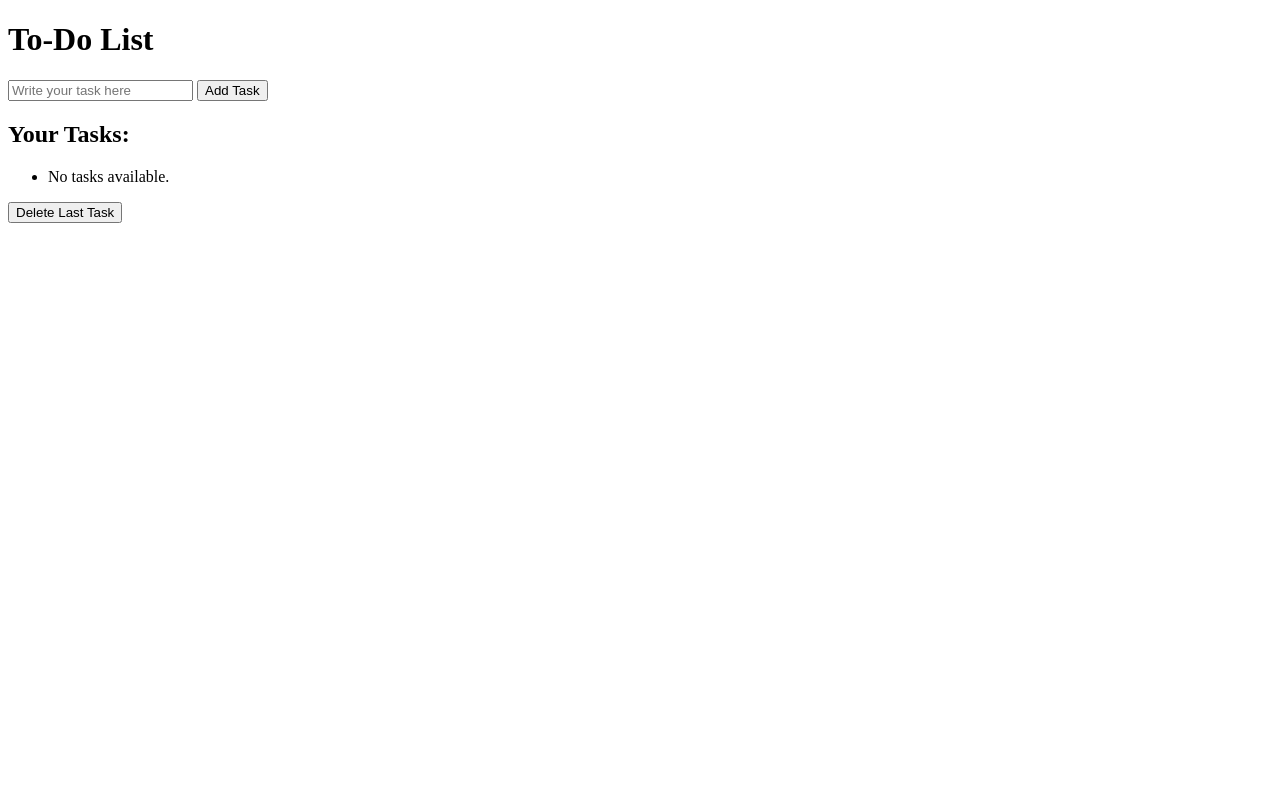
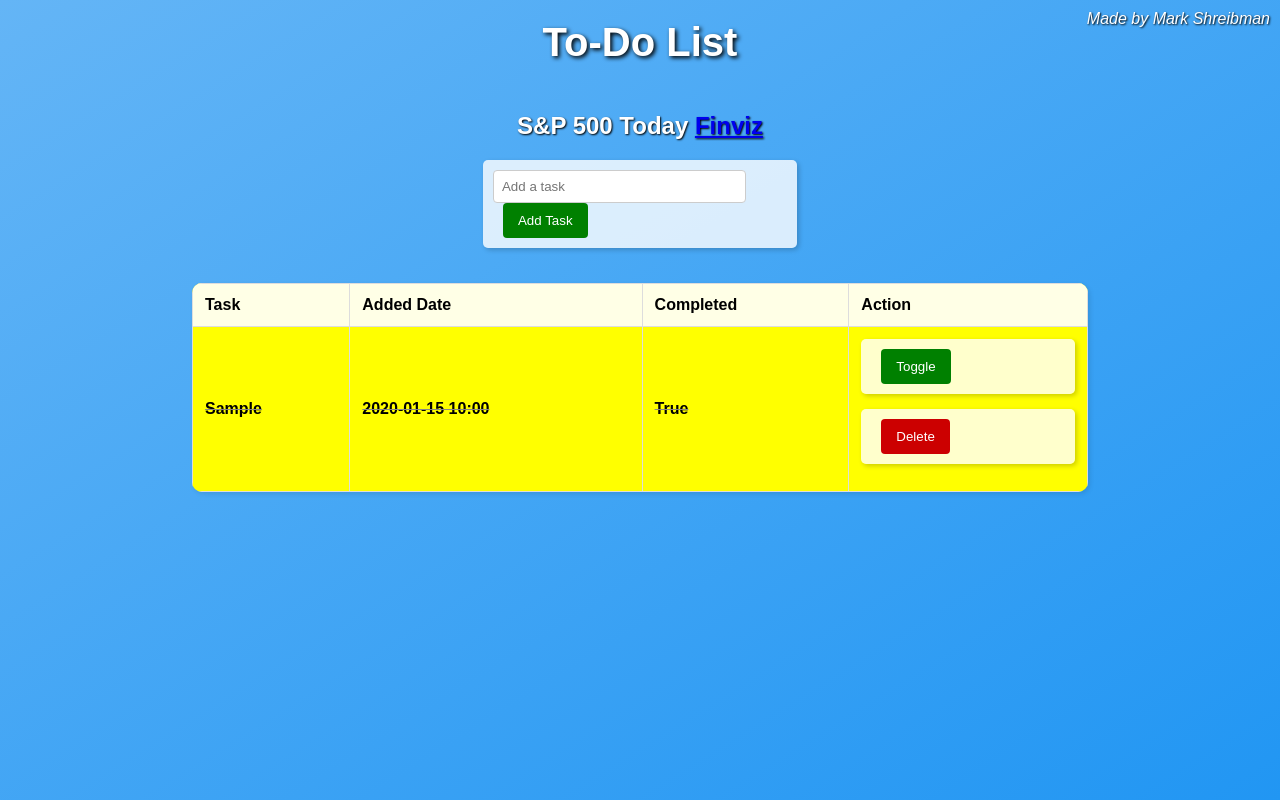
Before and after one commit to meg19780/todo_app, a Flask app: page / in a window 1280 px wide. Run offline with Flask 3, Linux system fonts and the light colour scheme; tables that the repository leaves empty hold one stand-in row (values such as "Sample post").

Commit message:
Updated to-do list functionality

```diff
--- a/app/app.py
+++ b/app/app.py
@@ -1,53 +1,65 @@
-
 import os
 from flask import Flask, render_template, url_for, redirect, request
 from flask_sqlalchemy import SQLAlchemy
 from datetime import datetime
-
-app = Flask(__name__)
 
 # Load database configuration from environment variables
 DB_HOST = os.environ.get("DB_HOST", "db")  # Default to 'db' since Docker Compose names it as such
 DB_USER = os.environ.get("DB_USER", "root")
 DB_PASSWORD = os.environ.get("DB_PASSWORD", "password")
 DB_NAME = os.environ.get("DB_NAME", "todo")
+app = Flask(__name__)
 
-# Configure SQLAlchemy connection to MySQL
-app.config['SQLALCHEMY_DATABASE_URI'] = f"mysql+pymysql://{DB_USER}:{DB_PASSWORD}@{DB_HOST}/{DB_NAME}"
+app.config['SQLALCHEMY_DATABASE_URI'] = f'mysql+pymysql://{DB_USER}:{DB_PASSWORD}@{DB_HOST}/{DB_NAME}'
 app.config['SQLALCHEMY_TRACK_MODIFICATIONS'] = False
-
 db = SQLAlchemy(app)
 
-# Define the Task model
-class Task(db.Model):
-    id = db.Column(db.Integer, primary_key=True)
-    content = db.Column(db.String(200), nullable=False)
-    created_at = db.Column(db.DateTime, default=datetime.utcnow)
+class Taskes(db.Model):
+    task_id = db.Column(db.Integer, primary_key=True)
+    task = db.Column(db.String(255), nullable=False)
+    completed = db.Column(db.Boolean, default=False) #default value is important
+    date_added = db.Column(db.DateTime, default=datetime.utcnow)
+    user_name = db.Column(db.String(255), nullable=True)
 
-# Ensure tables are created before starting the app
-with app.app_context():
-    db.create_all()
+    def __repr__(self):
+        return '<Task %r>' % self.task
 
-@app.route('/', methods=["GET"])
-def main():
-    tasks = Task.query.all()  # Get all tasks from the database
+
+@app.route('/', methods=['GET', 'POST'])
+def add():
+    if request.method == 'POST':
+        try:
+            action = request.form.get('action')
+            task_description = request.form.get('task')
+            task_id = request.form.get('task_id')
+
+            if action == 'add' and task_description:
+                new_task = Taskes(task=task_description) #Correctly add task to the database
+                db.session.add(new_task)
+                db.session.commit()
+
+            elif action == 'delete' and task_id:
+                task_to_delete = Taskes.query.get(int(task_id))
+                if task_to_delete:
+                    db.session.delete(task_to_delete)
+                    db.session.commit()
+
+            elif action == 'toggle' and task_id:
+                task_to_toggle = Taskes.query.get(int(task_id))
+                if task_to_toggle:
+                    task_to_toggle.completed = not task_to_toggle.completed
+                    db.session.commit()
+
+        except Exception as e:
+            db.session.rollback()
+            print(f"Database error: {e}") #Log errors for debugging
+            return f"Database error: {e}", 500 #Return an error message
+    tasks = Taskes.query.all() #Get tasks from database
     return render_template('base2.html', tasks=tasks)
 
-@app.route('/', methods=["POST"])
-def add():
-    if "task" in request.form:
-        task_content = request.form["task"]
-        new_task = Task(content=task_content)
-        db.session.add(new_task)  # Add the new task to the session
-        db.session.commit()  # Commit the session to save changes
-    elif "delete" in request.form:
-        task_id = request.form.get("task_id")
-        if task_id:
-            task_to_delete = Task.query.get(task_id)
-            if task_to_delete:
-                db.session.delete(task_to_delete)
-                db.session.commit()
-    return redirect(url_for('main'))
+
 
 if __name__ == '__main__':
+    with app.app_context():
+        db.create_all()
     app.run(debug=True)
--- a/app/templates/base2.html
+++ b/app/templates/base2.html
@@ -1,29 +1,173 @@
 <!DOCTYPE html>
-<html lang="en">
+<html>
 <head>
-    <meta charset="UTF-8">
-    <meta http-equiv="X-UA-Compatible" content="IE=edge">
-    <meta name="viewport" content="width=device-width, initial-scale=1.0">
-    <title>To-Do List</title>
+    <title>To-Do List - Finviz</title>
+    <style>
+	body {
+            font-family: sans-serif;
+            background: linear-gradient(to bottom right, #64B5F6, #2196F3);
+            background-size: cover;
+            color: white;
+            min-height: 100vh;
+            margin: 0;
+            display: flex;
+            flex-direction: column;
+            align-items: center;
+            position: relative; /* Enable absolute positioning for subtitle */
+        }
+
+        h1 {
+            text-align: center;
+            margin-top: 20px;
+            font-size: 2.5em;
+            text-shadow: 2px 2px 4px #000000;
+        }
+
+        h2 {
+            text-align: center;
+            margin-bottom: 20px;
+            font-size: 1.5em;
+            text-shadow: 1px 1px 2px #000000;
+        }
+
+        .subtitle {
+            position: absolute;
+            top: 10px;
+            right: 10px;
+            font-size: 1em;
+            text-shadow: 1px 1px 2px #000000;
+            font-style: italic;
+            color: white;
+        }
+
+       table {
+            width: 70%;
+            border-collapse: collapse;
+            background-color: yellow; /* yellow table background */
+            border-radius: 10px;
+            box-shadow: 2px 2px 5px rgba(0, 0, 0, 0.1);
+            overflow: hidden;
+            margin-top: 20px;
+        }
+
+        th, td {
+            border: 1px solid #ddd;
+            padding: 12px;
+            text-align: left;
+        }
+
+        th {
+            background-color: rgba(255, 255, 255, 0.9);
+            color: black;
+            font-weight: bold;
+        }
+
+        tr:nth-child(even) {
+            background-color: rgba(255, 255, 255, 0.85);
+        }
+
+        tr:hover {
+            background-color: rgba(255, 255, 255, 0.95);
+        }
+
+        .completed {
+            text-decoration: line-through;
+            color: #888;
+        }
+
+        form {
+            margin-bottom: 15px;
+            background-color: rgba(255, 255, 255, 0.8);
+            padding: 10px;
+            border-radius: 5px;
+            box-shadow: 2px 2px 5px rgba(0,0,0,0.2);
+        }
+
+        input[type="text"] {
+            padding: 8px;
+            border: 1px solid #ccc;
+            border-radius: 4px;
+            width: 80%;
+        }
+
+        button {
+            padding: 10px 15px;
+            margin-left: 10px;
+            background-color: #008000; /* Dark green */
+            color: white;
+            border: none;
+            border-radius: 4px;
+            cursor: pointer;
+            transition: background-color 0.3s ease; /* Smooth transition for hover effect */
+        }
+        button:hover {
+            background-color: #336633;
+        }
+        .delete-button {
+            background-color: #cc0000; /* Dark red */
+            transition: background-color 0.3s ease;
+        }
+        .delete-button:hover {
+            background-color: #990000;
+        }
+
+        td:first-child { /* Target the first cell in each row (task description) */
+          font-weight: bold; /* Make text bold */
+          color: black; /* Make text black */
+        }
+        td:nth-child(2) { /* Targets the second <td> in each row */
+        font-weight: bold;
+        color: black;
+        }
+        td:nth-child(3) { /* Targets the 3 <td> in each row */
+        font-weight: bold;
+        color: black;
+        }
+    </style>
 </head>
 <body>
     <h1>To-Do List</h1>
+    <h2>S&P 500 Today <a href="https://finviz.com/map.ashx?t=sec" target="_blank">Finviz</a></h2>
+
+    <div class="subtitle">Made by Mark Shreibman</div>
+
     <form method="POST">
-        <input type="text" name="task" placeholder="Write your task here" required>
+        <input type="hidden" name="action" value="add">
+        <input type="text" name="task" placeholder="Add a task">
         <button type="submit">Add Task</button>
     </form>
 
-    <h2>Your Tasks:</h2>
-    <ul>
-        {% for task, deadline in task_list %}
-            <li>{{ task }} (Due: {{ deadline }})</li>
-        {% else %}
-            <li>No tasks available.</li>
-        {% endfor %}
-    </ul>
+    <table>
+        <thead>
+            <tr>
+                <th>Task</th>
+                <th>Added Date</th>
+                <th>Completed</th>
+                <th>Action</th>
+            </tr>
+        </thead>
+        <tbody>
+            {% for task in tasks %}
+                <tr class="{% if task.completed %}completed{% endif %}">
+                    <td>{{ task.task }}</td>
+                    <td>{{ task.date_added.strftime('%Y-%m-%d %H:%M') }}</td>
+                    <td>{{ task.completed }}</td>
+                    <td>
+                        <form method="POST">
+                            <input type="hidden" name="action" value="toggle">
+                            <input type="hidden" name="task_id" value="{{ task.task_id }}">
+                            <button type="submit">Toggle</button>
+                        </form>
+                        <form method="POST">
+                            <input type="hidden" name="action" value="delete">
+                            <input type="hidden" name="task_id" value="{{ task.task_id }}">
+                            <button type="submit" class="delete-button">Delete</button>
+                        </form>
+                    </td>
+                </tr>
+            {% endfor %}
+        </tbody>
+    </table>
 
-    <form method="POST">
-        <button name="delete" type="submit">Delete Last Task</button>
-    </form>
 </body>
 </html>
```
